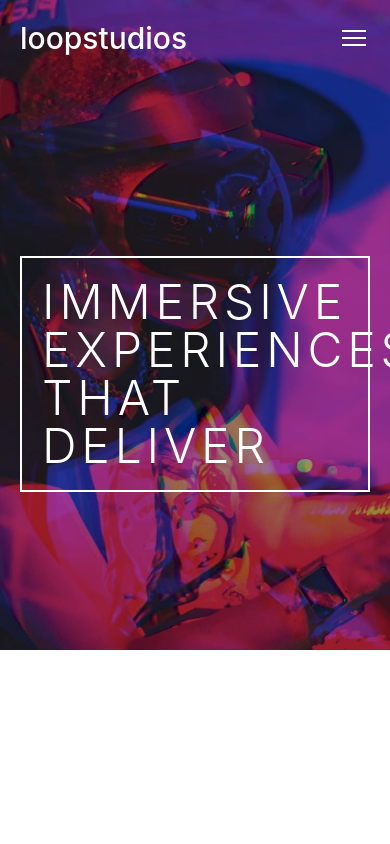
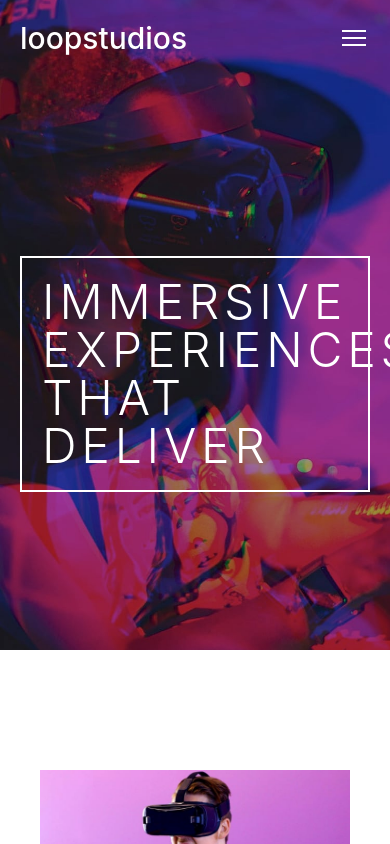
Before and after one commit to JoshuaM04/LoopStudios-Landing-Page, a React (Vite) app: page / in a window 390 px wide. Shown: the top 844 px of the page. Built offline with nearby package versions, Linux system fonts and the light colour scheme.

Commit message:
Made another quick adjustment to where the larger gap between content is only displayed for desktop resolutions, as to avoid enormous whitespace being displayed on mobile devices.

```diff
--- a/src/App.tsx
+++ b/src/App.tsx
@@ -4,7 +4,7 @@ import Footer from "./components/Footer.tsx";
 
 export default function App() {
   return (
-    <div className="[ parent-container ] [ flex flex-col justify-between items-center gap-90 ] [ text-center ] [ min-h-screen w-full box-border] font-alata">
+    <div className="[ parent-container ] [ flex flex-col justify-between items-center gap-30 xl:gap-90 ] [ text-center ] [ min-h-screen w-full box-border] font-alata">
       <Header />
       <BodyComponent />
       <Footer />
```
